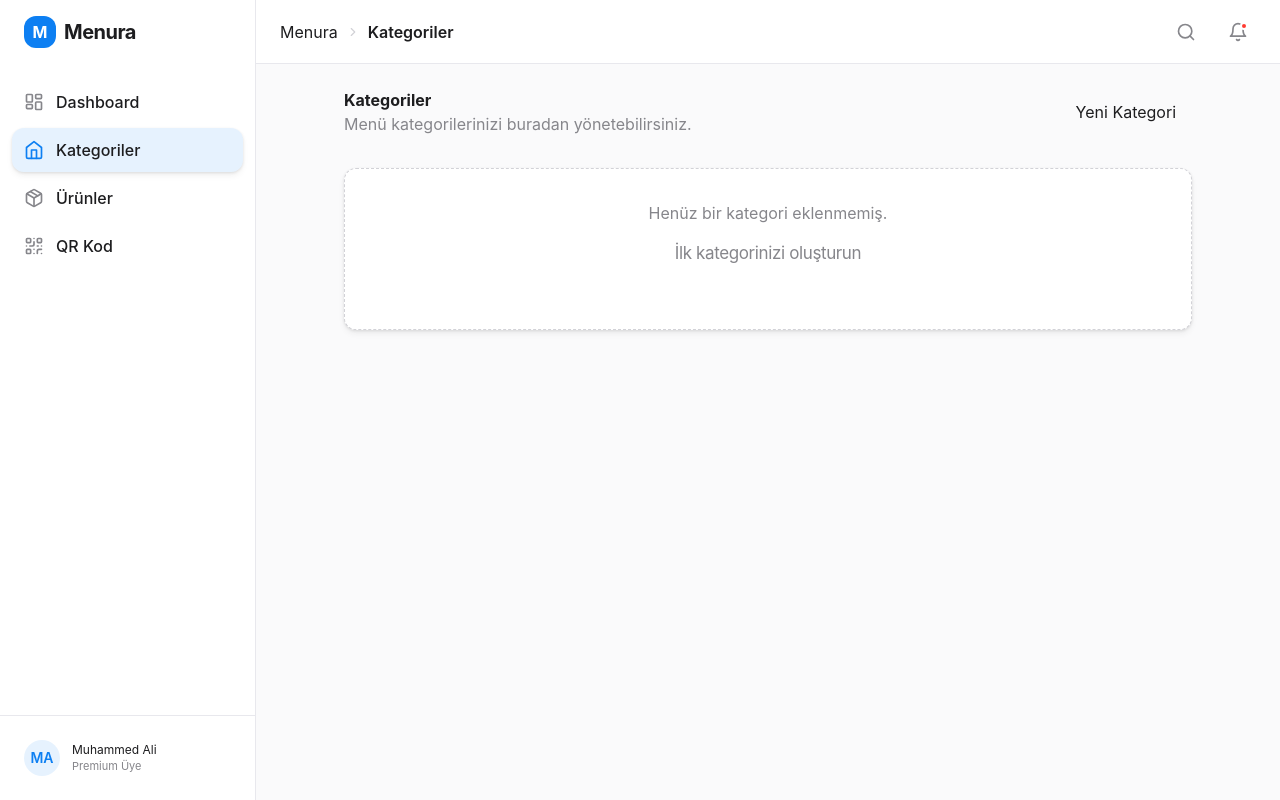
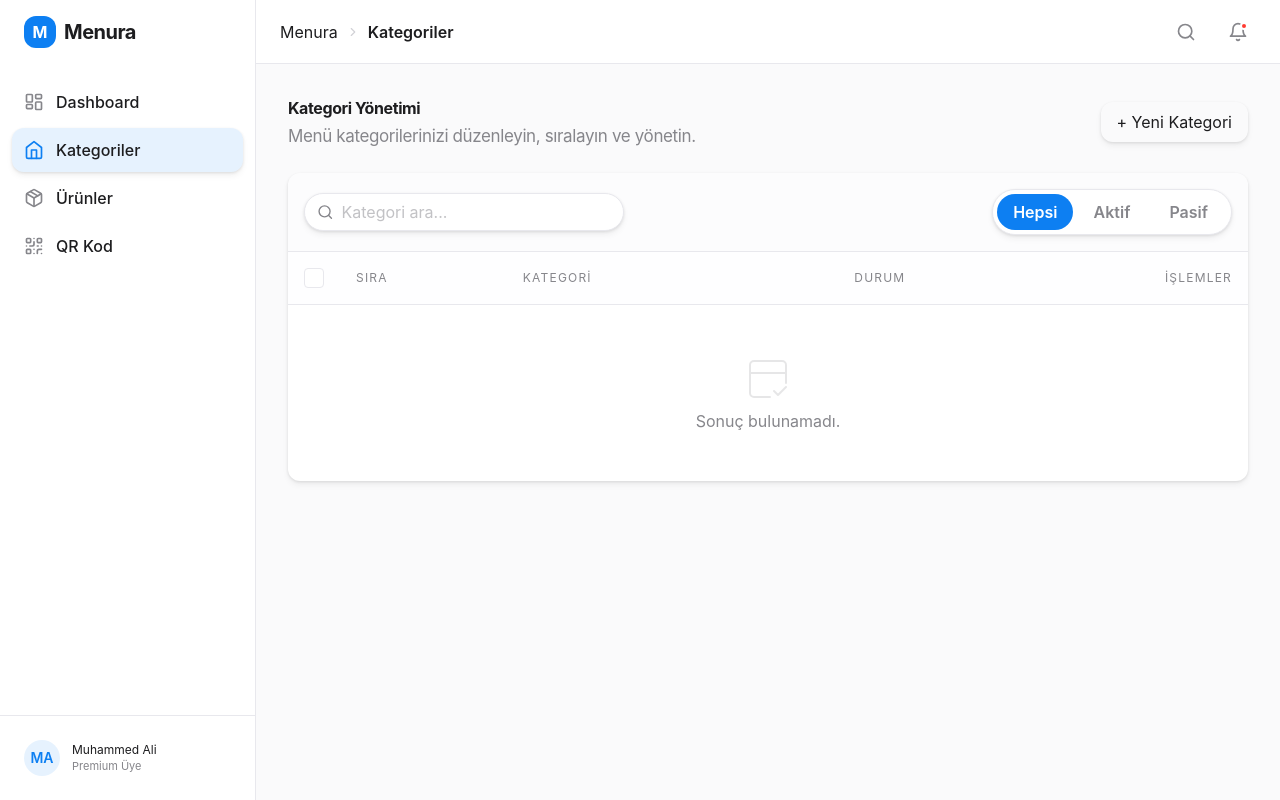
Before and after one commit to muhammedalikutbay/menura, a Next.js app: page /categories in a window 1280 px wide. Built offline with nearby package versions, Linux system fonts and the light colour scheme.

Commit message:
feat: refine categories UI with apple-style tabnav and turkish search support

```diff
--- a/src/app/categories/page.tsx
+++ b/src/app/categories/page.tsx
@@ -1,21 +1,28 @@
 "use client";
 
-import { useEffect, useState } from "react";
+import { useEffect, useState, useMemo } from "react";
 import { Button } from "@/components/ui/button";
-import { Card, CardContent, CardDescription, CardHeader, CardTitle } from "@/components/ui/card";
+import { Card, CardContent } from "@/components/ui/card";
 import { Input } from "@/components/ui/input";
 import { Textarea } from "@/components/ui/textarea";
 import { FormField } from "@/components/ui/form-field";
 import { Modal } from "@/components/ui/modal";
 import { Badge } from "@/components/ui/badge";
-import { Divider } from "@/components/ui/divider";
+import { Checkbox } from "@/components/ui/checkbox";
 import { storage } from "@/lib/storage";
 import { Category, CreateCategoryInput } from "@/types/category";
+import { cn } from "@/lib/utils";
+
+type FilterStatus = "all" | "active" | "inactive";
 
 export default function CategoriesPage() {
   const [categories, setCategories] = useState<Category[]>([]);
   const [isModalOpen, setIsModalOpen] = useState(false);
   const [editingCategory, setEditingCategory] = useState<Category | null>(null);
+  const [searchQuery, setSearchQuery] = useState("");
+  const [activeTab, setActiveTab] = useState<FilterStatus>("all");
+  const [selectedIds, setSelectedIds] = useState<string[]>([]);
+
   const [formData, setFormData] = useState<CreateCategoryInput>({
     name: "",
     description: "",
@@ -26,6 +33,21 @@ export default function CategoriesPage() {
   useEffect(() => {
     setCategories(storage.get<Category>("CATEGORIES"));
   }, []);
+
+  const filteredCategories = useMemo(() => {
+    return categories
+      .filter((c) => {
+        const trLowerName = c.name.toLocaleLowerCase("tr-TR");
+        const trLowerQuery = searchQuery.toLocaleLowerCase("tr-TR");
+        const matchesSearch = trLowerName.includes(trLowerQuery);
+
+        const matchesStatus =
+          activeTab === "all" ? true :
+          activeTab === "active" ? c.isActive : !c.isActive;
+        return matchesSearch && matchesStatus;
+      })
+      .sort((a, b) => a.order - b.order);
+  }, [categories, searchQuery, activeTab]);
 
   const handleOpenModal = (category?: Category) => {
     if (category) {
@@ -52,7 +74,6 @@ export default function CategoriesPage() {
     if (!formData.name) return;
 
     let updatedCategories: Category[];
-
     if (editingCategory) {
       updatedCategories = categories.map((c) =>
         c.id === editingCategory.id
@@ -79,6 +100,7 @@ export default function CategoriesPage() {
       const updatedCategories = categories.filter((c) => c.id !== id);
       setCategories(updatedCategories);
       storage.set("CATEGORIES", updatedCategories);
+      setSelectedIds(selectedIds.filter(selectedId => selectedId !== id));
     }
   };
 
@@ -90,77 +112,183 @@ export default function CategoriesPage() {
     storage.set("CATEGORIES", updatedCategories);
   };
 
+  const handleSelectAll = (checked: boolean) => {
+    if (checked) {
+      setSelectedIds(filteredCategories.map(c => c.id));
+    } else {
+      setSelectedIds([]);
+    }
+  };
+
+  const handleSelectItem = (id: string, checked: boolean) => {
+    if (checked) {
+      setSelectedIds([...selectedIds, id]);
+    } else {
+      setSelectedIds(selectedIds.filter(idx => idx !== id));
+    }
+  };
+
+  const bulkDelete = () => {
+    if (confirm(`${selectedIds.length} kategoriyi silmek istediğinize emin misiniz?`)) {
+      const updatedCategories = categories.filter(c => !selectedIds.includes(c.id));
+      setCategories(updatedCategories);
+      storage.set("CATEGORIES", updatedCategories);
+      setSelectedIds([]);
+    }
+  };
+
+  const bulkToggleStatus = (targetStatus: boolean) => {
+    const updatedCategories = categories.map(c =>
+      selectedIds.includes(c.id) ? { ...c, isActive: targetStatus, updatedAt: Date.now() } : c
+    );
+    setCategories(updatedCategories);
+    storage.set("CATEGORIES", updatedCategories);
+  };
+
   return (
-    <div className="container mx-auto p-6 max-w-4xl">
-      <div className="flex items-center justify-between mb-8">
-        <div>
-          <h1 className="text-h2 font-bold text-text-primary">Kategoriler</h1>
-          <p className="text-callout text-text-secondary">Menü kategorilerinizi buradan yönetebilirsiniz.</p>
+    <div className="p-8 space-y-6 animate-in fade-in slide-in-from-bottom-2 duration-500">
+      <div className="flex items-center justify-between">
+        <div className="flex flex-col gap-1">
+          <h1 className="text-h2 font-bold text-text-primary tracking-tight">Kategori Yönetimi</h1>
+          <p className="text-body-muted">Menü kategorilerinizi düzenleyin, sıralayın ve yönetin.</p>
         </div>
-        <Button onClick={() => handleOpenModal()}>Yeni Kategori</Button>
+        <Button onClick={() => handleOpenModal()} className="shadow-sm">
+          + Yeni Kategori
+        </Button>
       </div>
 
-      <div className="grid gap-4">
-        {categories.length === 0 ? (
-          <Card className="border-dashed">
-            <CardContent className="flex flex-col items-center justify-center h-40 text-text-secondary">
-              <p>Henüz bir kategori eklenmemiş.</p>
-              <Button variant="ghost" className="mt-2" onClick={() => handleOpenModal()}>
-                İlk kategorinizi oluşturun
-              </Button>
-            </CardContent>
-          </Card>
-        ) : (
-          categories
-            .sort((a, b) => a.order - b.order)
-            .map((category) => (
-              <Card key={category.id} className={!category.isActive ? "opacity-60" : ""}>
-                <div className="flex items-center justify-between p-4">
-                  <div className="flex items-center gap-4">
-                    <div className="flex flex-col items-center justify-center w-10 h-10 rounded-md bg-bg-secondary text-text-secondary font-medium">
-                      {category.order}
+      <Card className="border-none bg-white shadow-sm overflow-hidden">
+        <div className="p-4 border-b border-divider bg-bg-secondary/30 flex flex-col md:flex-row md:items-center justify-between gap-4">
+          <div className="flex items-center gap-2 bg-white border border-divider rounded-lg px-3 py-1.5 w-full md:w-80 shadow-sm focus-within:ring-2 focus-within:ring-action/20 transition-all">
+            <svg xmlns="http://www.w3.org/2000/svg" width="18" height="18" viewBox="0 0 24 24" fill="none" stroke="currentColor" strokeWidth="2" strokeLinecap="round" strokeLinejoin="round" className="text-text-secondary"><circle cx="11" cy="11" r="8"/><path d="m21 21-4.3-4.3"/></svg>
+            <input
+              className="bg-transparent border-none outline-none text-callout w-full placeholder:text-text-secondary/50"
+              placeholder="Kategori ara..."
+              value={searchQuery}
+              onChange={(e) => setSearchQuery(e.target.value)}
+            />
           </div>
-                    <div>
-                      <div className="flex items-center gap-2">
-                        <h3 className="text-headline font-semibold">{category.name}</h3>
-                        {!category.isActive && (
-                          <Badge variant="secondary">Pasif</Badge>
+
+          {/* Apple Professional TabNav Styling */}
+          <div className="flex items-center p-1 bg-white border border-divider rounded-full shadow-sm relative min-w-[240px]">
+            <div
+              className={cn(
+                "absolute h-[calc(100%-8px)] rounded-full bg-action transition-all duration-300 ease-out z-0",
+                activeTab === "all" ? "left-1 w-[32%]" :
+                activeTab === "active" ? "left-[34%] w-[32%]" :
+                "left-[67%] w-[32%]"
               )}
-                      </div>
-                      {category.description && (
-                        <p className="text-caption text-text-secondary">{category.description}</p>
+            />
+            {(["all", "active", "inactive"] as FilterStatus[]).map((tab) => (
+              <button
+                key={tab}
+                onClick={() => setActiveTab(tab)}
+                className={cn(
+                  "flex-1 py-1.5 text-caption font-semibold rounded-full transition-all relative z-10 capitalize",
+                  activeTab === tab
+                    ? "text-white"
+                    : "text-text-secondary hover:text-text-primary"
                 )}
+              >
+                {tab === "all" ? "Hepsi" : tab === "active" ? "Aktif" : "Pasif"}
+              </button>
+            ))}
           </div>
         </div>
-                  <div className="flex items-center gap-2">
-                    <Button
-                      variant="ghost"
-                      size="sm"
-                      onClick={() => toggleStatus(category.id)}
+
+        <div className="overflow-x-auto">
+          <table className="w-full text-left border-collapse">
+            <thead>
+              <tr className="border-b border-divider bg-bg-secondary/10">
+                <th className="p-4 w-10">
+                  <Checkbox
+                    checked={filteredCategories.length > 0 && selectedIds.length === filteredCategories.length}
+                    onChange={(e) => handleSelectAll(e.target.checked)}
+                  />
+                </th>
+                <th className="p-4 text-caption font-bold text-text-secondary uppercase tracking-widest">Sıra</th>
+                <th className="p-4 text-caption font-bold text-text-secondary uppercase tracking-widest">Kategori</th>
+                <th className="p-4 text-caption font-bold text-text-secondary uppercase tracking-widest text-center">Durum</th>
+                <th className="p-4 text-caption font-bold text-text-secondary uppercase tracking-widest text-right">İşlemler</th>
+              </tr>
+            </thead>
+            <tbody className="divide-y divide-divider">
+              {filteredCategories.length === 0 ? (
+                <tr>
+                  <td colSpan={5} className="p-12 text-center text-text-secondary">
+                    <div className="flex flex-col items-center gap-2">
+                       <svg xmlns="http://www.w3.org/2000/svg" width="48" height="48" viewBox="0 0 24 24" fill="none" stroke="currentColor" strokeWidth="1" strokeLinecap="round" strokeLinejoin="round" className="opacity-20"><path d="M21 15V6a2 2 0 0 0-2-2H5a2 2 0 0 0-2 2v14a2 2 0 0 0 2 2h8"/><path d="M3 10h18"/><path d="M15 19l2 2 4-4"/></svg>
+                       <p className="text-callout">Sonuç bulunamadı.</p>
+                    </div>
+                  </td>
+                </tr>
+              ) : (
+                filteredCategories.map((c) => (
+                  <tr key={c.id} className={cn("group hover:bg-bg-secondary/30 transition-colors", !c.isActive && "bg-bg-secondary/10 text-opacity-40")}>
+                    <td className="p-4">
+                      <Checkbox
+                        checked={selectedIds.includes(c.id)}
+                        onChange={(e) => handleSelectItem(c.id, e.target.checked)}
+                      />
+                    </td>
+                    <td className="p-4">
+                      <span className="text-callout font-mono font-medium text-text-secondary">
+                        {String(c.order).padStart(2, "0")}
+                      </span>
+                    </td>
+                    <td className="p-4">
+                      <div className="flex flex-col">
+                        <span className="text-body font-semibold text-text-primary">{c.name}</span>
+                        {c.description && <span className="text-caption text-text-secondary line-clamp-1">{c.description}</span>}
+                      </div>
+                    </td>
+                    <td className="p-4 text-center">
+                      <button
+                         onClick={() => toggleStatus(c.id)}
+                         className={cn(
+                           "inline-flex items-center gap-1.5 px-3 py-1 rounded-full text-[11px] font-bold transition-all",
+                           c.isActive
+                             ? "bg-success/10 text-success border border-success/20"
+                             : "bg-text-secondary/10 text-text-secondary border border-text-secondary/20"
+                         )}
                       >
-                      {category.isActive ? "Pasifleştir" : "Aktifleştir"}
+                         <div className={cn("w-1.5 h-1.5 rounded-full", c.isActive ? "bg-success animate-pulse" : "bg-text-secondary")} />
+                         {c.isActive ? "YAYINDA" : "PASİF"}
+                      </button>
+                    </td>
+                    <td className="p-4 text-right">
+                      <div className="flex items-center justify-end gap-1">
+                        <Button variant="ghost" size="sm" onClick={() => handleOpenModal(c)}>
+                          <svg xmlns="http://www.w3.org/2000/svg" width="16" height="16" viewBox="0 0 24 24" fill="none" stroke="currentColor" strokeWidth="2" strokeLinecap="round" strokeLinejoin="round"><path d="M12 3H5a2 2 0 0 0-2 2v14a2 2 0 0 0 2 2h14a2 2 0 0 0 2-2v-7"/><path d="M18.375 2.625a2.121 2.121 0 1 1 3 3L12 15l-4 1 1-4Z"/></svg>
                         </Button>
-                    <Button
-                      variant="secondary"
-                      size="sm"
-                      onClick={() => handleOpenModal(category)}
-                    >
-                      Düzenle
-                    </Button>
-                    <Button
-                      variant="ghost"
-                      size="sm"
-                      className="text-error"
-                      onClick={() => handleDelete(category.id)}
-                    >
-                      Sil
+                        <Button variant="ghost" size="sm" onClick={() => handleDelete(c.id)} className="text-error hover:text-error hover:bg-error-bg">
+                          <svg xmlns="http://www.w3.org/2000/svg" width="16" height="16" viewBox="0 0 24 24" fill="none" stroke="currentColor" strokeWidth="2" strokeLinecap="round" strokeLinejoin="round"><path d="M3 6h18"/><path d="M19 6v14c0 1-1 2-2 2H7c-1 0-2-1-2-2V6"/><path d="M8 6V4c0-1 1-2 2-2h4c1 0 2 1 2 2v2"/><line x1="10" x2="10" y1="11" y2="17"/><line x1="14" x2="14" y1="11" y2="17"/></svg>
                         </Button>
                       </div>
+                    </td>
+                  </tr>
+                ))
+              )}
+            </tbody>
+          </table>
         </div>
       </Card>
-            ))
+
+      {/* Floating Bulk Action Bar */}
+      {selectedIds.length > 0 && (
+        <div className="fixed bottom-8 left-1/2 -translate-x-1/2 bg-text-primary text-white px-6 py-4 rounded-full shadow-2xl flex items-center gap-6 animate-in slide-in-from-bottom-10 duration-300 z-50">
+          <span className="text-callout font-semibold">{selectedIds.length} öğe seçildi</span>
+          <div className="h-4 w-px bg-white/20" />
+          <div className="flex gap-2">
+            <Button variant="ghost" size="sm" onClick={() => bulkToggleStatus(true)} className="text-white hover:bg-white/10 px-4 h-9">Aktifleştir</Button>
+            <Button variant="ghost" size="sm" onClick={() => bulkToggleStatus(false)} className="text-white hover:bg-white/10 px-4 h-9">Pasifleştir</Button>
+            <Button variant="ghost" size="sm" onClick={bulkDelete} className="text-error hover:bg-error-bg px-4 h-9">Toplu Sil</Button>
+          </div>
+          <button onClick={() => setSelectedIds([])} className="p-1 hover:bg-white/10 rounded-full transition-colors ml-4">
+            <svg xmlns="http://www.w3.org/2000/svg" width="18" height="18" viewBox="0 0 24 24" fill="none" stroke="currentColor" strokeWidth="2" strokeLinecap="round" strokeLinejoin="round"><path d="M18 6 6 18"/><path d="m6 6 12 12"/></svg>
+          </button>
+        </div>
       )}
-      </div>
 
       <Modal
         isOpen={isModalOpen}
@@ -174,6 +302,7 @@ export default function CategoriesPage() {
               value={formData.name}
               onChange={(e) => setFormData({ ...formData, name: e.target.value })}
               placeholder="Örn: Başlangıçlar"
+              autoFocus
             />
           </FormField>
 
@@ -185,6 +314,7 @@ export default function CategoriesPage() {
             />
           </FormField>
 
+          <div className="grid grid-cols-2 gap-4">
             <FormField label="Sıralama">
               <Input
                 type="number"
@@ -192,15 +322,23 @@ export default function CategoriesPage() {
                 onChange={(e) => setFormData({ ...formData, order: parseInt(e.target.value) || 0 })}
               />
             </FormField>
+            <FormField label="Durum">
+              <div className="flex items-center h-10 gap-2">
+                <Checkbox
+                  checked={formData.isActive}
+                  onChange={(e) => setFormData({ ...formData, isActive: e.target.checked })}
+                />
+                <span className="text-callout font-medium text-text-primary">Yayında</span>
+              </div>
+            </FormField>
+          </div>
 
-          <Divider />
-
-          <div className="flex gap-2 justify-end">
+          <div className="flex gap-2 justify-end pt-4">
             <Button variant="secondary" onClick={() => setIsModalOpen(false)}>
               İptal
             </Button>
-            <Button onClick={handleSave} disabled={!formData.name}>
-              {editingCategory ? "Güncelle" : "Kaydet"}
+            <Button onClick={handleSave} disabled={!formData.name} className="shadow-sm">
+              {editingCategory ? "Değişiklikleri Kaydet" : "Kategori Oluştur"}
             </Button>
           </div>
         </div>
--- /dev/null
+++ b/src/components/ui/checkbox.tsx
@@ -0,0 +1,41 @@
+"use client";
+
+import * as React from "react";
+import { cn } from "@/lib/utils";
+
+export interface CheckboxProps
+  extends React.InputHTMLAttributes<HTMLInputElement> {}
+
+const Checkbox = React.forwardRef<HTMLInputElement, CheckboxProps>(
+  ({ className, ...props }, ref) => {
+    return (
+      <div className="relative flex items-center h-5 w-5">
+        <input
+          type="checkbox"
+          className={cn(
+            "peer h-5 w-5 cursor-pointer appearance-none rounded border border-divider bg-white transition-all checked:bg-success checked:border-success hover:border-success/50 focus:ring-2 focus:ring-success/20",
+            className
+          )}
+          ref={ref}
+          {...props}
+        />
+        <svg
+          className="pointer-events-none absolute h-3.5 w-3.5 left-1/2 top-1/2 -translate-x-1/2 -translate-y-1/2 text-white opacity-0 peer-checked:opacity-100 transition-opacity"
+          xmlns="http://www.w3.org/2000/svg"
+          viewBox="0 0 24 24"
+          fill="none"
+          stroke="currentColor"
+          strokeWidth="4"
+          strokeLinecap="round"
+          strokeLinejoin="round"
+        >
+          <polyline points="20 6 9 17 4 12" />
+        </svg>
+      </div>
+    );
+  }
+);
+
+Checkbox.displayName = "Checkbox";
+
+export { Checkbox };
```
Lines whose indentation alone changed are shown as unchanged.
